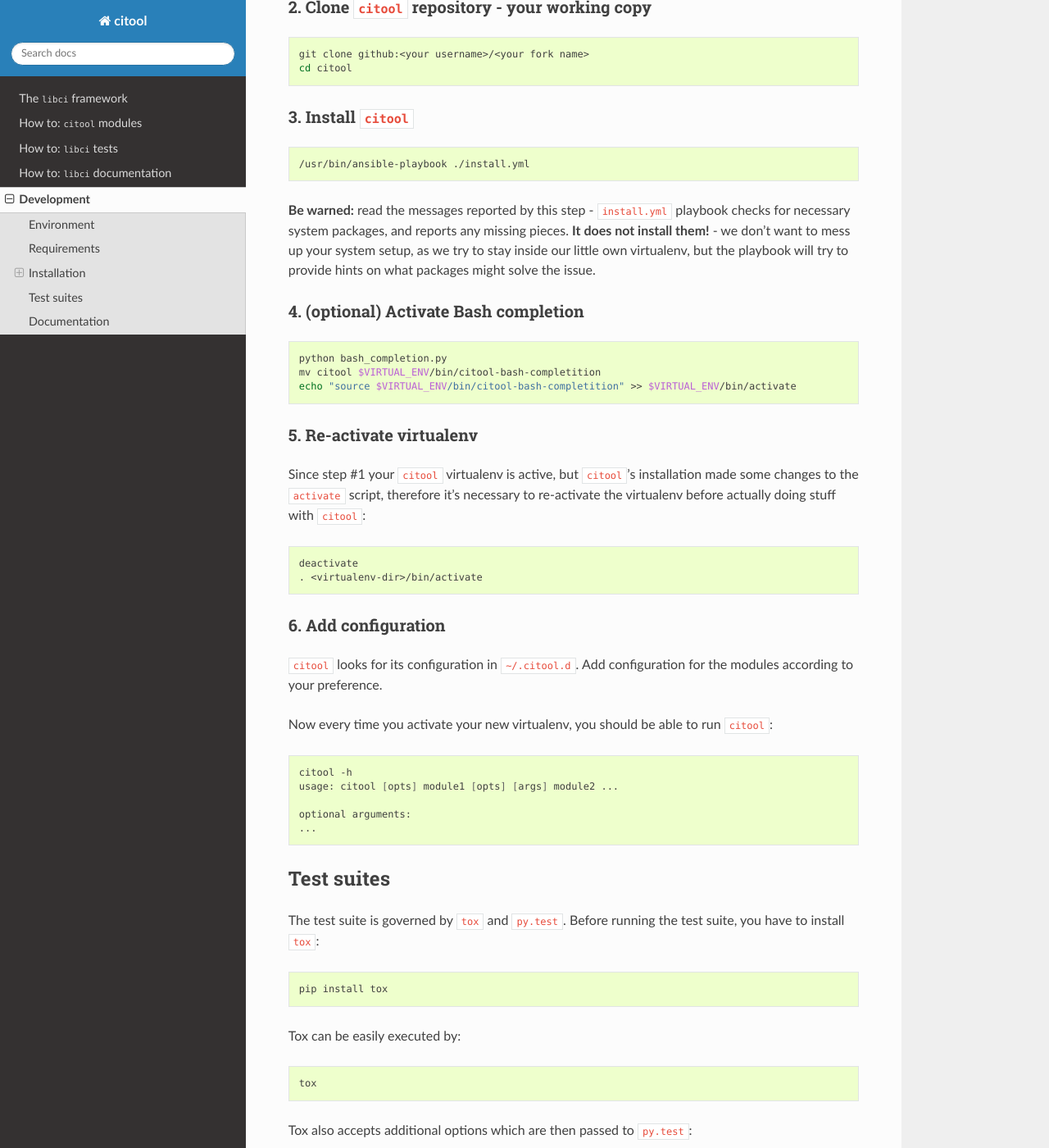
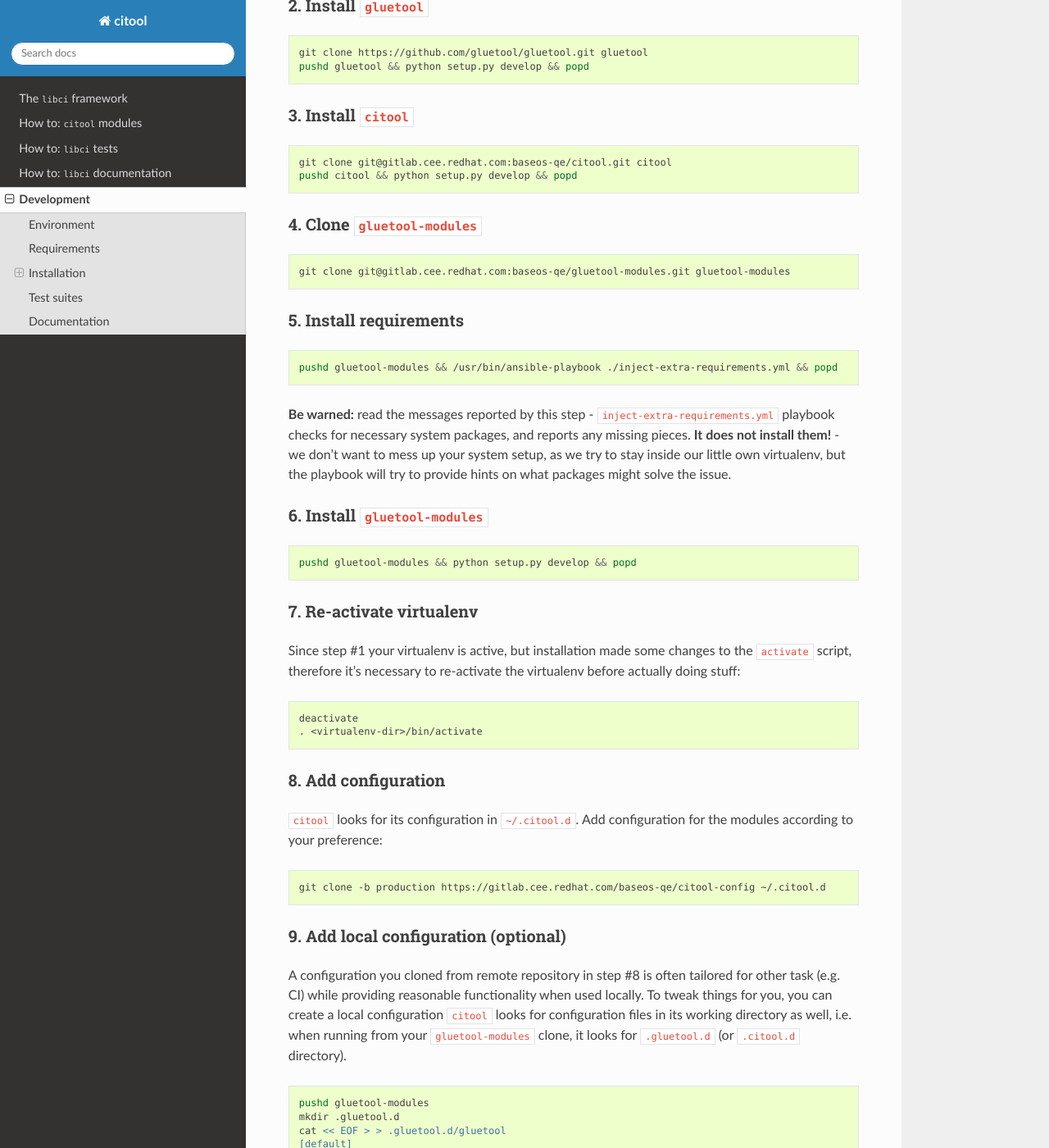
Before and after one commit to guy9050/gluetool, a Sphinx documentation site: the page built from docs/source/DEVELOPMENT.rst, in a window 1280 px wide and 1400 px high, scrolled down 1392 px. Shown: the whole window at 82% size. Built offline with Sphinx 7.4.7 and the Read the Docs theme 2.0.0, drawn with Linux system fonts in a browser that asks for light colours; pages that are not in the unit, such as notebooks, are missing from menus; some of the changed text lies outside the part shown.

Commit message:
docs: update DEVELOPMENT readme file

```diff
--- a/docs/source/DEVELOPMENT.rst
+++ b/docs/source/DEVELOPMENT.rst
@@ -7,10 +7,10 @@
 Before moving on to the actual setup, there are few important notes:
 
 -  **The only supported and (sort of tested) way of installation and
-   using ``citool`` is a separate virtual environment!** It may be
-   possible to install ``citool`` directly somewhere into your system
-   but we don't recommend that, we don't use it that way, and we don't
-   know what kind of hell you might run into. Please, stick with
+   using ``citool`` is a separate virtual environment!** It is possible
+   to install ``citool`` & modules somewhere into your system but we don't
+   recommend that, we don't use it that way when developing things, and we
+   don't know what kind of hell you might run into. Please, stick with
    ``virtualenv``.
 
 -  The tested distributions (as in "we're using these") are either
@@ -22,18 +22,17 @@
 Requirements
 ------------
 
-To begin digging into ``citool`` sources, there are few requirements:
+To begin digging into sources, there are few requirements:
 
 -  ``virtualenv`` utility
 
 -  ``ansible-playbook``
 
 -  system packages - it is either impossible or impractical to use their
-   Python counterpart, or they are required to build a Python package
-   required by ``citool``. In some cases, on recent Fedora (26+) for
-   example, it's been shown for some packages their ``compat-*`` variant
-   might be needed. See the optional ``Bootstrap system environment``
-   step bellow.
+   Python counterpart, or they are required to build a Python package. In
+   some cases, on recent Fedora (26+) for example, it's been shown for some
+   packages their ``compat-*`` variant might be needed. See the optional
+   ``Bootstrap system environment`` step bellow.
 
 Installation
 ------------
@@ -69,55 +68,94 @@
     virtualenv -p /usr/bin/python2.7 <virtualenv-dir>
     . <virtualenv-dir>/bin/activate
 
-2. Clone ``citool`` repository - your working copy
-~~~~~~~~~~~~~~~~~~~~~~~~~~~~~~~~~~~~~~~~~~~~~~~~~~
+
+2. Install ``gluetool``
+~~~~~~~~~~~~~~~~~~~~~~~
 
 .. code-block:: bash
 
-    git clone github:<your username>/<your fork name>
-    cd citool
+   git clone https://github.com/gluetool/gluetool.git gluetool
+   pushd gluetool && python setup.py develop && popd
+
 
 3. Install ``citool``
-~~~~~~~~~~~~~~~~~~~~~~~~~~~~~~~~~~~~~~~~~~~~~~~~~~~~~~~~~~~~~~~~~~
+~~~~~~~~~~~~~~~~~~~~~
 
 .. code-block:: bash
 
-    /usr/bin/ansible-playbook ./install.yml
+    git clone git@gitlab.cee.redhat.com:baseos-qe/citool.git citool
+    pushd citool && python setup.py develop && popd
 
-**Be warned:** read the messages reported by this step - ``install.yml``
+4. Clone ``gluetool-modules``
+~~~~~~~~~~~~~~~~~~~~~~~~~~~~~
+
+.. code-block:: bash
+
+   git clone git@gitlab.cee.redhat.com:baseos-qe/gluetool-modules.git gluetool-modules
+
+5. Install requirements
+~~~~~~~~~~~~~~~~~~~~~~~
+
+.. code-block:: bash
+
+   pushd gluetool-modules && /usr/bin/ansible-playbook ./inject-extra-requirements.yml && popd
+
+**Be warned:** read the messages reported by this step - ``inject-extra-requirements.yml``
 playbook checks for necessary system packages, and reports any missing
 pieces. **It does not install them!** - we don't want to mess up your
 system setup, as we try to stay inside our little own virtualenv, but
 the playbook will try to provide hints on what packages might solve the
 issue.
 
-4. (optional) Activate Bash completion
-~~~~~~~~~~~~~~~~~~~~~~~~~~~~~~~~~~~~~~
+6. Install ``gluetool-modules``
+~~~~~~~~~~~~~~~~~~~~~~~~~~~~~~~
 
 .. code-block:: bash
 
-    python bash_completion.py
-    mv citool $VIRTUAL_ENV/bin/citool-bash-completition
-    echo "source $VIRTUAL_ENV/bin/citool-bash-completition" >> $VIRTUAL_ENV/bin/activate
+   pushd gluetool-modules && python setup.py develop && popd
 
-5. Re-activate virtualenv
+
+7. Re-activate virtualenv
 ~~~~~~~~~~~~~~~~~~~~~~~~~
 
-Since step #1 your ``citool`` virtualenv is active, but ``citool``'s
-installation made some changes to the ``activate`` script, therefore
-it's necessary to re-activate the virtualenv before actually doing stuff
-with ``citool``:
+Since step #1 your virtualenv is active, but installation made some changes to the ``activate`` script, therefore
+it's necessary to re-activate the virtualenv before actually doing stuff:
 
 .. code-block:: bash
 
     deactivate
     . <virtualenv-dir>/bin/activate
 
-6. Add configuration
+8. Add configuration
 ~~~~~~~~~~~~~~~~~~~~~~
 
 ``citool`` looks for its configuration in ``~/.citool.d``. Add configuration
-for the modules according to your preference.
+for the modules according to your preference:
+
+.. code-block:: bash
+
+   git clone -b production https://gitlab.cee.redhat.com/baseos-qe/citool-config ~/.citool.d
+
+9. Add local configuration (optional)
+~~~~~~~~~~~~~~~~~~~~~~~~~~~~~~~~~~~~~
+
+A configuration you cloned from remote repository in step #8 is often tailored for other task (e.g. CI) while providing reasonable functionality when used locally. To tweak things for you, you can create a local configuration ``citool`` looks for configuration files in its working directory as well, i.e. when running from your ``gluetool-modules`` clone, it looks for ``.gluetool.d`` (or ``.citool.d`` directory).
+
+.. code-block:: bash
+
+   pushd gluetool-modules
+   mkdir .gluetool.d
+   cat << EOF > > .gluetool.d/gluetool
+   [default]
+   output = citool-debug.txt
+   colors = yes
+   module-path = <location of your gluetool clone>/gluetool_modules, ./gluetool_modules
+   EOF
+   popd
+
+
+9. Test ``citool``
+~~~~~~~~~~~~~~~~~~
 
 Now every time you activate your new virtualenv, you should be able to
 run ``citool``:
@@ -129,6 +167,14 @@
 
     optional arguments:
     ...
+
+
+.. code-block:: bash
+
+   citool -l
+   ... pile of modules ...
+
+
 
 Test suites
 -----------
```
